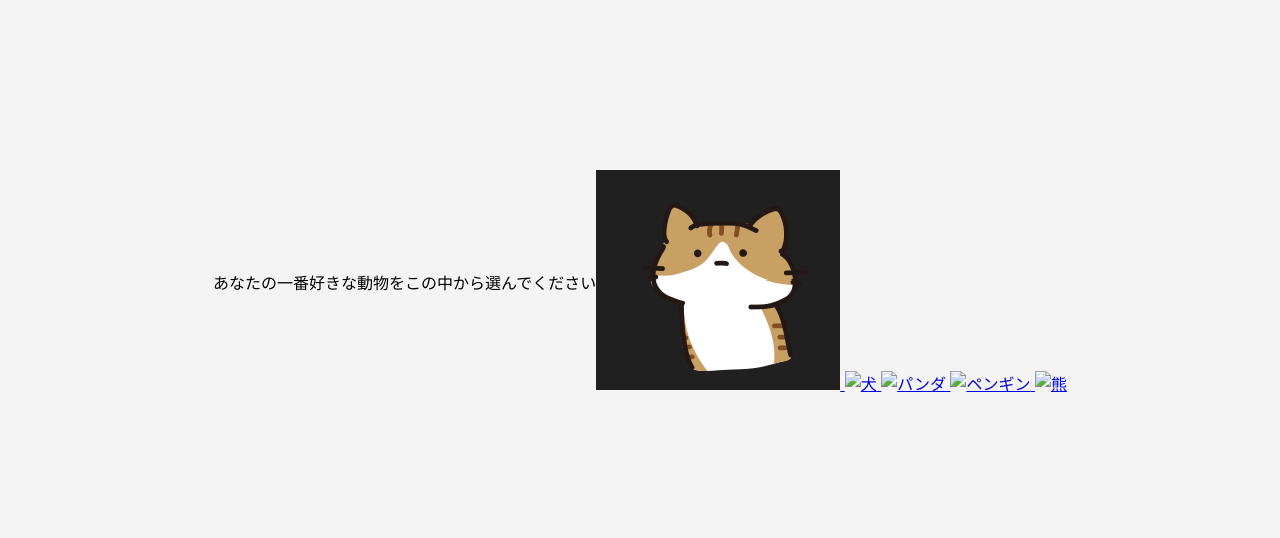
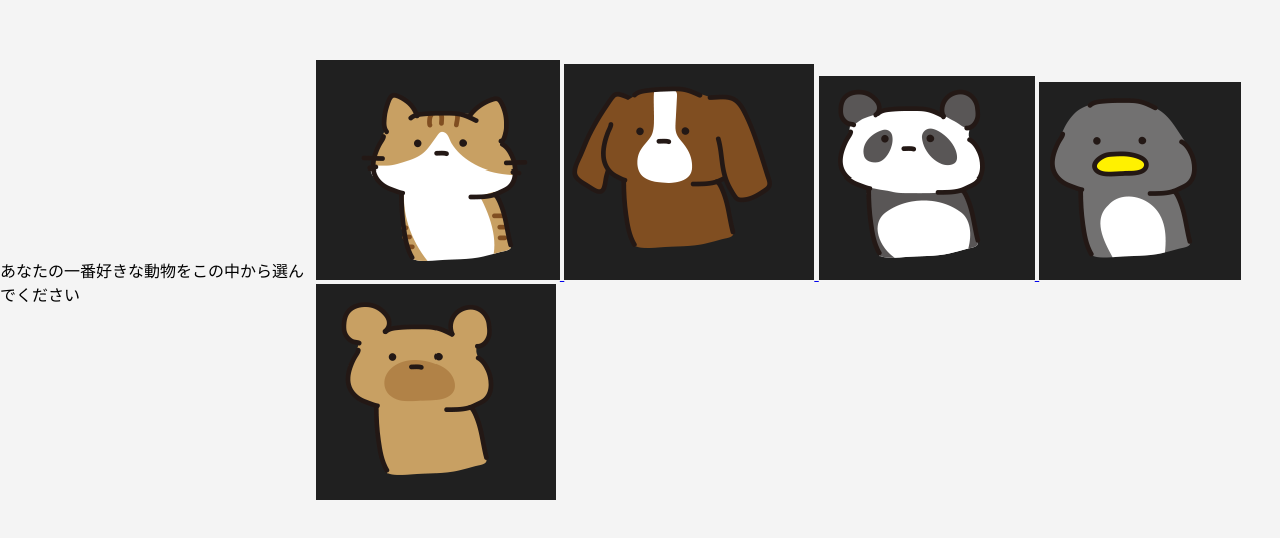
Before and after one commit to H-121122/ke-to.io, a plain HTML site: page index.html in a window 1280 px wide. Shown: the part 118-656 px from the top of the page. Drawn offline with Linux system fonts and the light colour scheme.

Commit message:
Update index.html

```diff
--- a/index.html
+++ b/index.html
@@ -17,19 +17,19 @@
         </a>
         <!-- 画像2 -->
         <a href="https://forms.gle/kUC86x5z47wRDnx8A" target="_blank">
-            <img src="c:\Users\p-user\Desktop\kennkyu\スクリーンショット 2024-12-08 153910.png" alt="犬">
+            <img src="スクリーンショット2024-12-08153910.png" alt="犬">
         </a>
         <!-- 画像3 -->
         <a href="https://forms.gle/ai69qGRpr1G5iNdMA" target="_blank">
-            <img src="c:\Users\p-user\Desktop\kennkyu\スクリーンショット 2024-12-08 153924.png" alt="パンダ">
+            <img src="スクリーンショット2024-12-08153924.png" alt="パンダ">
         </a>
         <!-- 画像4 -->
         <a href="https://forms.gle/c5vpGXmHC9VzNRDK7" target="_blank">
-            <img src="c:\Users\p-user\Desktop\kennkyu\スクリーンショット 2024-12-08 153948.png" alt="ペンギン">
+            <img src="スクリーンショット2024-12-08153948.png" alt="ペンギン">
         </a>
         <!-- 画像5 -->
         <a href="https://forms.gle/uo7kW1BjXyjs62zH9" target="_blank">
-            <img src="c:\Users\p-user\Desktop\kennkyu\スクリーンショット 2024-12-08 154009.png" alt="熊">
+            <img src="スクリーンショット2024-12-08154009.png" alt="熊">
         </a>
     </div>
 </body>
```
